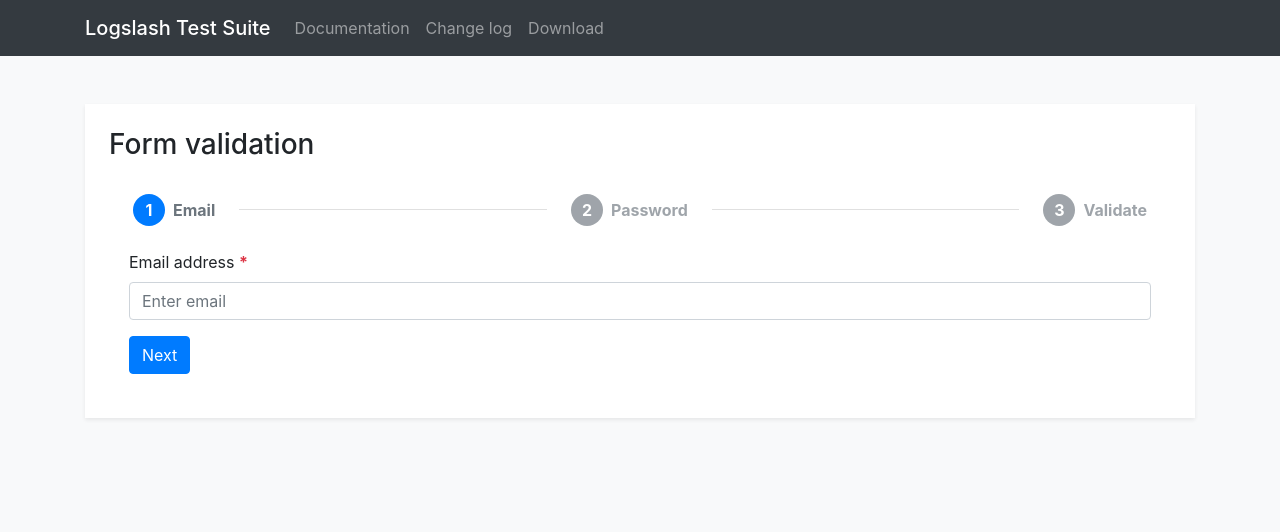
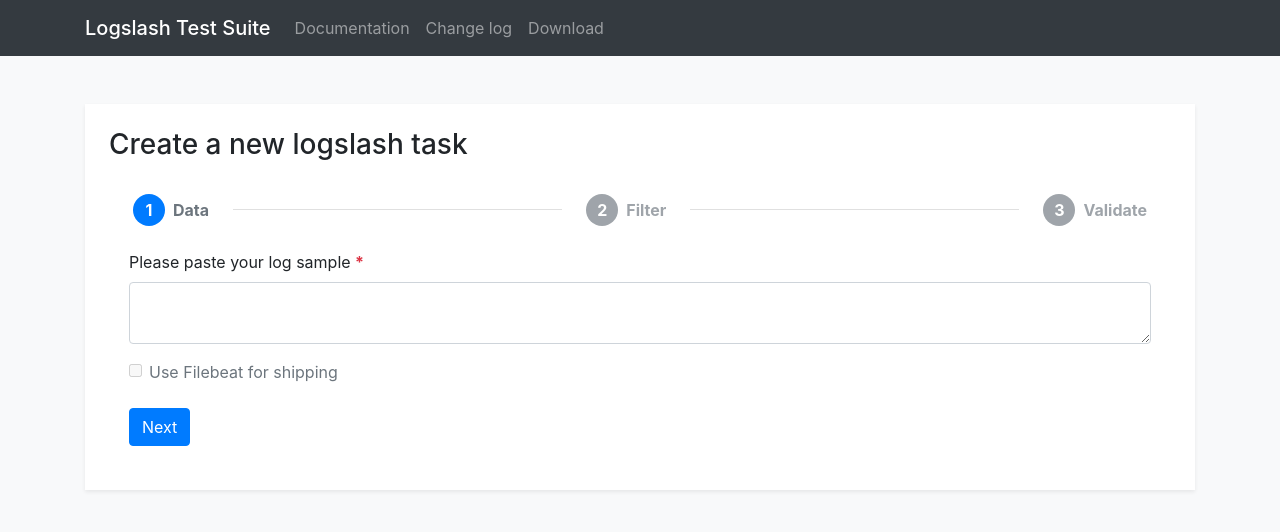
Before and after one commit to omersiar/logslash, a website: page frontend/index.html in a window 1280 px wide. Drawn offline with Linux system fonts and the light colour scheme.

Commit message:
i find it a good idea

```diff
--- a/frontend/index.html
+++ b/frontend/index.html
@@ -32,20 +32,20 @@
     </nav>
     <div class="container flex-grow-1 flex-shrink-0 py-5">
       <div class="mb-5 p-4 bg-white shadow-sm">
-        <h3>Form validation</h3>
+        <h3>Create a new logslash task</h3>
         <div id="stepperForm" class="bs-stepper">
           <div class="bs-stepper-header" role="tablist">
             <div class="step" data-target="#test-form-1">
               <button type="button" class="step-trigger" role="tab" id="stepperFormTrigger1" aria-controls="test-form-1">
                 <span class="bs-stepper-circle">1</span>
-                <span class="bs-stepper-label">Email</span>
+                <span class="bs-stepper-label">Data</span>
               </button>
             </div>
             <div class="bs-stepper-line"></div>
             <div class="step" data-target="#test-form-2">
               <button type="button" class="step-trigger" role="tab" id="stepperFormTrigger2" aria-controls="test-form-2">
                 <span class="bs-stepper-circle">2</span>
-                <span class="bs-stepper-label">Password</span>
+                <span class="bs-stepper-label">Filter</span>
               </button>
             </div>
             <div class="bs-stepper-line"></div>
@@ -60,22 +60,30 @@
             <form class="needs-validation" onSubmit="return false" novalidate>
               <div id="test-form-1" role="tabpanel" class="bs-stepper-pane fade" aria-labelledby="stepperFormTrigger1">
                 <div class="form-group">
-                  <label for="inputMailForm">Email address <span class="text-danger font-weight-bold">*</span></label>
-                  <input id="inputMailForm" type="email" class="form-control" placeholder="Enter email" required>
-                  <div class="invalid-feedback">Please fill the email field</div>
+                  <label for="logSample">Please paste your log sample <span class="text-danger font-weight-bold">*</span></label>
+                  <textarea id="logSample" class="form-control" placeholder="" required></textarea>
+                  <div class="invalid-feedback">You can not start a new task without sample data</div>
                 </div>
+				<div class="form-check">
+                <input type="checkbox" class="form-check-input" id="filebeat" disabled
+                  placeholder="Not Implemented">
+                <label class="form-check-label" for="filebeat">Use Filebeat for shipping</label>
+              </div>
+			  <br>
                 <button class="btn btn-primary btn-next-form">Next</button>
               </div>
               <div id="test-form-2" role="tabpanel" class="bs-stepper-pane fade" aria-labelledby="stepperFormTrigger2">
                 <div class="form-group">
-                  <label for="inputPasswordForm">Password <span class="text-danger font-weight-bold">*</span></label>
-                  <input id="inputPasswordForm" type="password" class="form-control" placeholder="Password" required>
-                  <div class="invalid-feedback">Please fill the password field</div>
+                  <label for="pipelineSample">Paste your Logstash filter <span class="text-danger font-weight-bold">*</span></label>
+                  <textarea id="pipelineSample" class="form-control" placeholder="" required></textarea>
+                  <div class="invalid-feedback">It should start with "filter {"</div>
                 </div>
+				<button class="btn btn-primary" onclick="stepperForm.previous()">Previous</button>
                 <button class="btn btn-primary btn-next-form">Next</button>
               </div>
               <div id="test-form-3" role="tabpanel" class="bs-stepper-pane fade text-center" aria-labelledby="stepperFormTrigger3">
-                <button type="submit" class="btn btn-primary mt-5">Submit</button>
+                <button class="btn btn-primary" onclick="stepperForm.previous()">Previous</button>
+                <button type="submit" class="btn btn-primary">Submit</button>
               </div>
             </form>
           </div>
```
